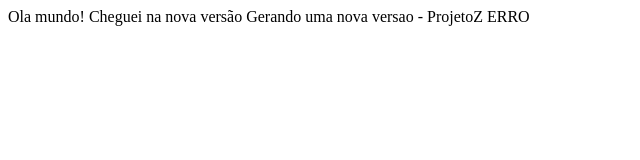
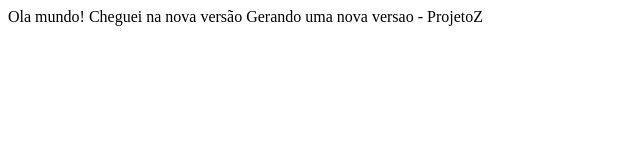
Before and after one commit to latm76/projetoNovo, a plain HTML site: page index.html in a window 1280 px wide. Shown: the full height of the page, 0-640 px from the left. Drawn offline with Linux system fonts and the light colour scheme.

Commit message:
arquivo revertido

```diff
--- a/index.html
+++ b/index.html
@@ -8,6 +8,5 @@
 Ola mundo!
   Cheguei na nova versão
   Gerando uma nova versao - ProjetoZ
-ERRO
 </body>
 </html>
```
